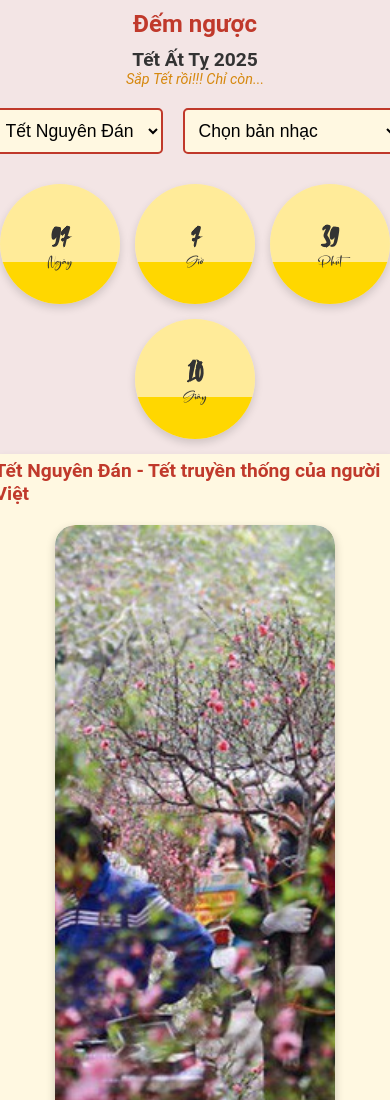
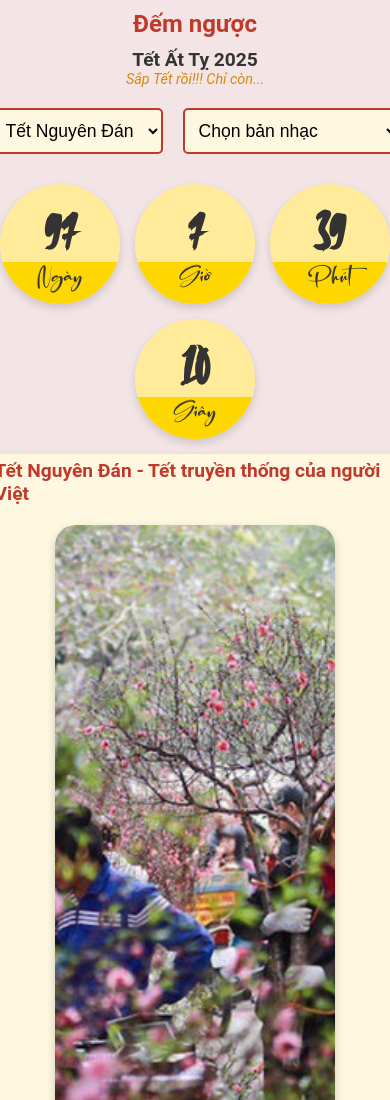
Before and after one commit to lumimusic/countdown, a plain HTML site: page index.html in a window 390 px wide. Shown: the top 1100 px of the page. Drawn offline with Linux system fonts and the light colour scheme.

Commit message:
Add files via upload

```diff
--- a/style.css
+++ b/style.css
@@ -376,11 +376,11 @@ footer .logo {
     }
 
     .time-box .number {
-        font-size: 2.5rem; /* Tăng kích thước chữ */
+        font-size: 4.5rem; /* Tăng kích thước chữ */
     }
 
     .time-box .label {
-        font-size: 1.2rem; /* Tăng kích thước nhãn */
+        font-size: 2.2rem; /* Tăng kích thước nhãn */
     }
 
     /* Phần thông tin về Tết */
@@ -455,11 +455,11 @@ footer .logo {
     }
 
     .time-box .number {
-        font-size: 2.5rem; /* Tăng kích thước chữ */
+        font-size: 4.5rem; /* Tăng kích thước chữ */
     }
 
     .time-box .label {
-        font-size: 1.2rem; /* Tăng kích thước nhãn */
+        font-size: 2.2rem; /* Tăng kích thước nhãn */
     }
 
     /* Phần thông tin về Tết */
```
